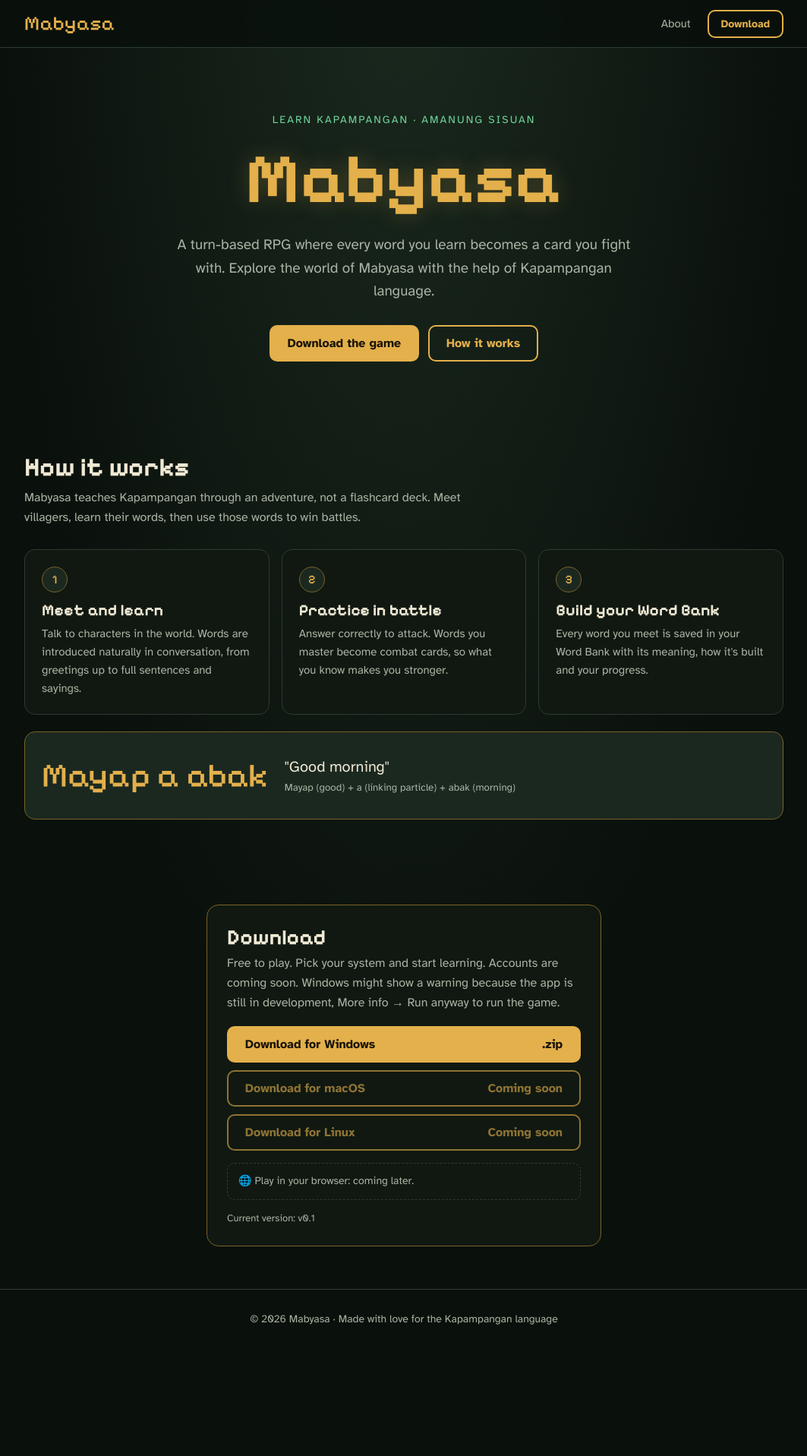
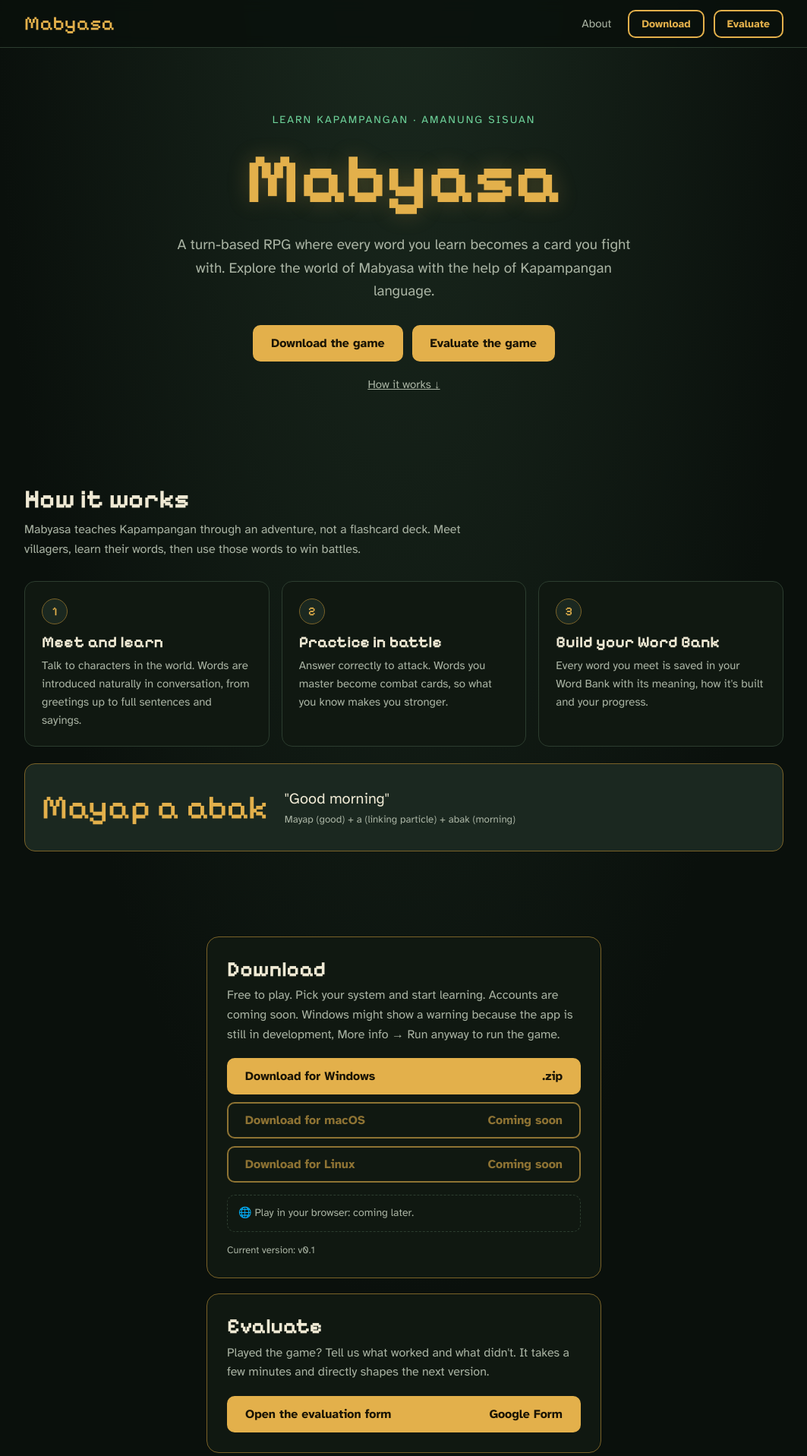
Before and after one commit to entomma/mabyasa-site, a plain HTML site: page index.html in a window 1280 px wide. Shown: the top 1917 px of the page at 76% size, without its empty margins (108-1171 px from the left). Before the commit the page ends 1789 px from the top, so only its background shows below. Drawn offline with Linux system fonts and the light colour scheme.

Commit message:
evaluation

```diff
--- a/index.html
+++ b/index.html
@@ -36,9 +36,9 @@
   header { position: sticky; top: 0; z-index: 10; background: rgba(10,16,12,.88); backdrop-filter: blur(8px); border-bottom: 1px solid var(--line); }
   .nav { display: flex; align-items: center; justify-content: space-between; height: 62px; }
   .brand { font-size: 26px; color: var(--gold); text-decoration: none; letter-spacing: .5px; }
-  .nav-links { display: flex; align-items: center; gap: 22px; }
-  .nav-links a { color: var(--muted); text-decoration: none; font-size: 15px; }
-  .nav-links a:hover { color: var(--text); }
+  .nav-links { display: flex; align-items: center; gap: 12px; }
+  .nav-links a:not(.btn) { color: var(--muted); text-decoration: none; font-size: 15px; margin-right: 10px; }
+  .nav-links a:not(.btn):hover { color: var(--text); }
   @media (max-width: 640px) { .nav-links .hide-sm { display: none; } }
 
   /* buttons */
@@ -60,6 +60,9 @@
   .hero h1 { font-size: clamp(44px, 9vw, 92px); color: var(--gold); text-shadow: 0 0 28px rgba(227,176,75,.25); }
   .hero p.lead { max-width: 620px; margin: 18px auto 30px; color: var(--muted); font-size: 19px; }
   .hero .cta { display: flex; gap: 12px; justify-content: center; flex-wrap: wrap; }
+  .hero .more { margin-top: 18px; font-size: 15px; }
+  .hero .more a { color: var(--muted); }
+  .hero .more a:hover { color: var(--text); }
 
   section { padding: 56px 0; }
   .sec-title { font-size: 34px; margin-bottom: 8px; }
@@ -77,13 +80,14 @@
   .example .meaning { font-size: 20px; }
   .example small { color: var(--muted); display: block; }
 
-  /* download panel */
-  .one { max-width: 560px; margin: 0 auto; }
-  .panel { background: var(--panel); border: 1px solid var(--gold-dim); border-radius: 16px; padding: 26px; }
+  /* download + evaluate panels */
+  .one { max-width: 560px; margin: 0 auto; display: grid; gap: 20px; }
+  .panel { background: var(--panel); border: 1px solid var(--gold-dim); border-radius: 16px; padding: 26px; scroll-margin-top: 80px; }
   .panel h2 { font-size: 28px; margin-bottom: 6px; }
   .panel p { color: var(--muted); margin: 0 0 18px; }
   .dl-list { display: grid; gap: 10px; }
   .dl-list .btn { justify-content: space-between; }
+  .panel .btn.full { width: 100%; justify-content: space-between; }
   .note { font-size: 13px; color: var(--muted); margin-top: 14px; }
   .soon { margin-top: 16px; padding: 12px 14px; border: 1px dashed var(--line); border-radius: 10px; color: var(--muted); font-size: 14px; }
 
@@ -99,6 +103,7 @@
     <nav class="nav-links">
       <a class="hide-sm" href="#about">About</a>
       <a class="btn small ghost" href="#download">Download</a>
+      <a class="btn small ghost" href="#evaluate">Evaluate</a>
     </nav>
   </div>
 </header>
@@ -111,8 +116,9 @@
     <p class="lead">A turn-based RPG where every word you learn becomes a card you fight with. Explore the world of Mabyasa with the help of Kapampangan language.</p>
     <div class="cta">
       <a class="btn" href="#download">Download the game</a>
-      <a class="btn ghost" href="#about">How it works</a>
+      <a class="btn evaluate-link" href="" target="_blank" rel="noopener">Evaluate the game</a>
     </div>
+    <div class="more"><a href="#about">How it works ↓</a></div>
   </div>
 
   <!-- ABOUT -->
@@ -135,7 +141,7 @@
     </div>
   </section>
 
-  <!-- DOWNLOAD -->
+  <!-- DOWNLOAD + EVALUATE -->
   <section>
     <div class="wrap one">
       <div class="panel" id="download">
@@ -146,6 +152,11 @@
         <div class="note" id="versionNote"></div>
       </div>
 
+      <div class="panel" id="evaluate">
+        <h2>Evaluate</h2>
+        <p>Played the game? Tell us what worked and what didn't. It takes a few minutes and directly shapes the next version.</p>
+        <a class="btn full evaluate-link" href="" target="_blank" rel="noopener"><span>Open the evaluation form</span><span>Google Form</span></a>
+      </div>
     </div>
   </section>
 </main>
@@ -158,8 +169,9 @@
 /* ============ CONFIG: edit these ============ */
 const CONFIG = {
   VERSION: "v0.1",
+  EVALUATE_URL: "https://docs.google.com/forms/d/e/1FAIpQLSdXHl3FbQCZzB_Eq5HPnj5tnpvo-OYw4bottaUpQU_dFVFlTQ/viewform?usp=header",
   DOWNLOADS: [
-    { label: "Download for Windows", url: "https://entomma.itch.io/mabyasa", file: ".zip" },
+    { label: "Download for Windows", url: "https://github.com/entomma/mabyasa-site/releases/download/v0.2-beta/MABYASA.zip", file: ".zip" },
     { label: "Download for macOS",   url: "", file: ".zip" },
     { label: "Download for Linux",   url: "", file: ".zip" }
   ]
@@ -181,6 +193,11 @@ CONFIG.DOWNLOADS.forEach(d => {
   dl.appendChild(a);
 });
 $("versionNote").textContent = "Current version: " + CONFIG.VERSION;
+
+/* evaluation form links (hero button + panel button) */
+document.querySelectorAll(".evaluate-link").forEach(a => { a.href = CONFIG.EVALUATE_URL; });
+
+/* nav "Evaluate" scrolls to the panel; nothing else needed */
 </script>
 </body>
 </html>
```
